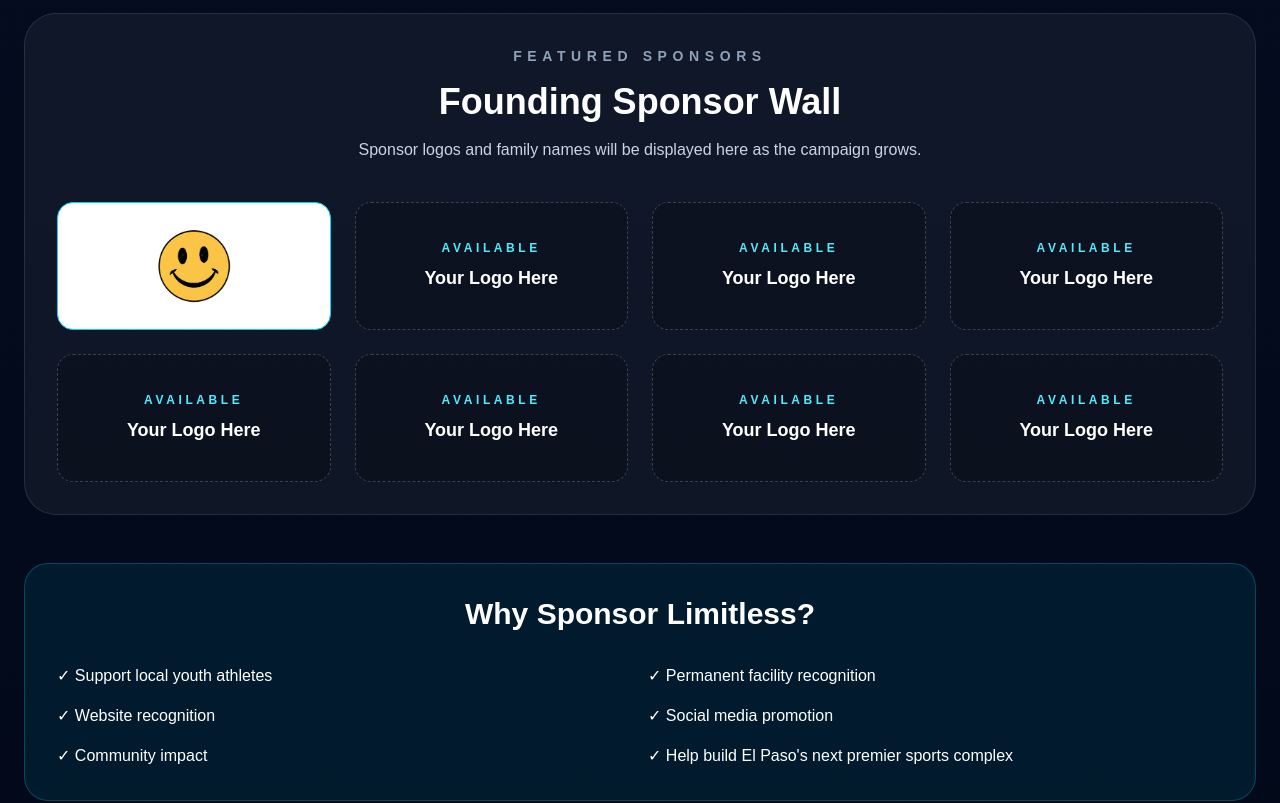
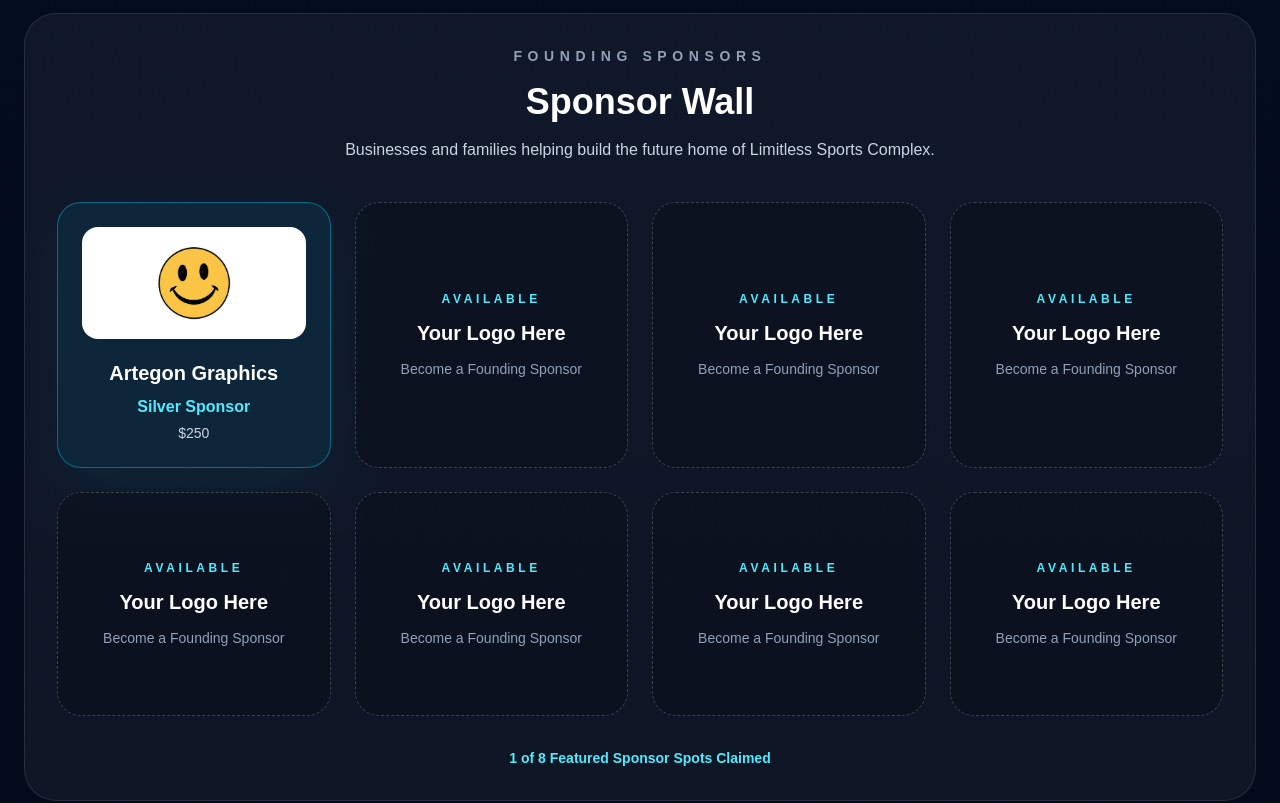
Before and after one commit to celiadelacruz89-gif/limitless-sports-complex, a Next.js app in the folder my-app/: page /sponsor in a window 1280 px wide. Shown: the part 2940-3743 px from the top of the page. Built offline with nearby package versions, Linux system fonts and the light colour scheme.

Commit message:
Add interactive sponsor wall

```diff
--- a/my-app/app/sponsor/page.tsx
+++ b/my-app/app/sponsor/page.tsx
@@ -1,5 +1,6 @@
 import Navbar from "@/components/Navbar";
 import Footer from "@/components/Footer";
+import SponsorWall from "@/components/SponsorWall";
 
 export default function SponsorPage() {
   return (
@@ -173,53 +174,7 @@ export default function SponsorPage() {
             </p>
           </div>
 
-          {/* FEATURED SPONSORS WALL */}
-          <div className="mt-16 rounded-[2rem] border border-white/10 bg-white/5 p-8">
-            <p className="text-sm font-bold uppercase tracking-[0.4em] text-slate-400">
-              Featured Sponsors
-            </p>
-
-            <h3 className="mt-4 text-4xl font-black">Founding Sponsor Wall</h3>
-
-            <p className="mx-auto mt-4 max-w-3xl text-slate-300">
-              Sponsor logos and family names will be displayed here as the campaign grows.
-            </p>
-
-            <div className="mt-10 grid gap-6 md:grid-cols-4">
-              {Array.from({ length: 8 }).map((_, index) => {
-                const sponsor = index + 1;
-
-                return (
-                  <div
-                    key={sponsor}
-                    className={
-                      sponsor === 1
-                        ? "flex h-32 items-center justify-center rounded-2xl border border-cyan-400 bg-white p-6"
-                        : "flex h-32 items-center justify-center rounded-2xl border border-dashed border-white/20 bg-black/20 p-6"
-                    }
-                  >
-                    {sponsor === 1 ? (
-                      <img
-                        src="/artegon-graphics-logo.png"
-                        alt="Artegon Graphics"
-                        className="max-h-20 w-auto object-contain"
-                      />
-                    ) : (
-                      <div className="text-center">
-                        <p className="text-xs font-bold uppercase tracking-[0.3em] text-cyan-300">
-                          Available
-                        </p>
-
-                        <p className="mt-2 text-lg font-black text-white">
-                          Your Logo Here
-                        </p>
-                      </div>
-                    )}
-                  </div>
-                );
-              })}
-            </div>
-          </div>
+          <SponsorWall />
 
           {/* WHY SPONSOR */}
           <div className="mt-12 rounded-3xl border border-cyan-500/30 bg-cyan-500/10 p-8">
--- /dev/null
+++ b/my-app/components/SponsorWall.tsx
@@ -0,0 +1,96 @@
+const sponsors = [
+  {
+    name: "Artegon Graphics",
+    level: "Silver Sponsor",
+    amount: "$250",
+    logo: "/artegon-graphics-logo.png",
+    website: "",
+  },
+];
+
+export default function SponsorWall() {
+  const totalSlots = 8;
+  const openSlots = totalSlots - sponsors.length;
+
+  return (
+    <section className="mt-16 rounded-[2rem] border border-white/10 bg-white/5 p-8">
+      <p className="text-sm font-bold uppercase tracking-[0.4em] text-slate-400">
+        Founding Sponsors
+      </p>
+
+      <h3 className="mt-4 text-4xl font-black">
+        Sponsor Wall
+      </h3>
+
+      <p className="mx-auto mt-4 max-w-3xl text-slate-300">
+        Businesses and families helping build the future home of Limitless Sports Complex.
+      </p>
+
+      <div className="mt-10 grid gap-6 md:grid-cols-4">
+        {sponsors.map((sponsor) => (
+          <div
+            key={sponsor.name}
+            className="group rounded-3xl border border-cyan-400/40 bg-cyan-500/10 p-6 text-center shadow-2xl shadow-cyan-500/10 transition duration-300 hover:scale-105"
+          >
+            <div className="flex h-28 items-center justify-center rounded-2xl bg-white p-4">
+              <img
+                src={sponsor.logo}
+                alt={sponsor.name}
+                className="max-h-20 w-auto object-contain"
+              />
+            </div>
+
+            <h4 className="mt-5 text-xl font-black">
+              {sponsor.name}
+            </h4>
+
+            <p className="mt-2 font-bold text-cyan-300">
+              {sponsor.level}
+            </p>
+
+            <p className="mt-1 text-sm text-slate-300">
+              {sponsor.amount}
+            </p>
+
+            {sponsor.website && (
+              <a
+                href={sponsor.website}
+                target="_blank"
+                rel="noopener noreferrer"
+                className="mt-4 inline-block text-sm font-bold text-cyan-300 hover:text-white"
+              >
+                Visit Website
+              </a>
+            )}
+          </div>
+        ))}
+
+        {Array.from({ length: openSlots }).map((_, index) => (
+          <a
+            key={index}
+            href="https://form.jotform.com/261524366412049"
+            target="_blank"
+            rel="noopener noreferrer"
+            className="flex min-h-56 flex-col items-center justify-center rounded-3xl border border-dashed border-white/20 bg-black/20 p-6 text-center transition duration-300 hover:scale-105 hover:border-cyan-400 hover:bg-cyan-500/10"
+          >
+            <p className="text-xs font-bold uppercase tracking-[0.3em] text-cyan-300">
+              Available
+            </p>
+
+            <p className="mt-3 text-xl font-black text-white">
+              Your Logo Here
+            </p>
+
+            <p className="mt-3 text-sm text-slate-400">
+              Become a Founding Sponsor
+            </p>
+          </a>
+        ))}
+      </div>
+
+      <p className="mt-8 text-sm font-bold text-cyan-300">
+        {sponsors.length} of {totalSlots} Featured Sponsor Spots Claimed
+      </p>
+    </section>
+  );
+}
```
